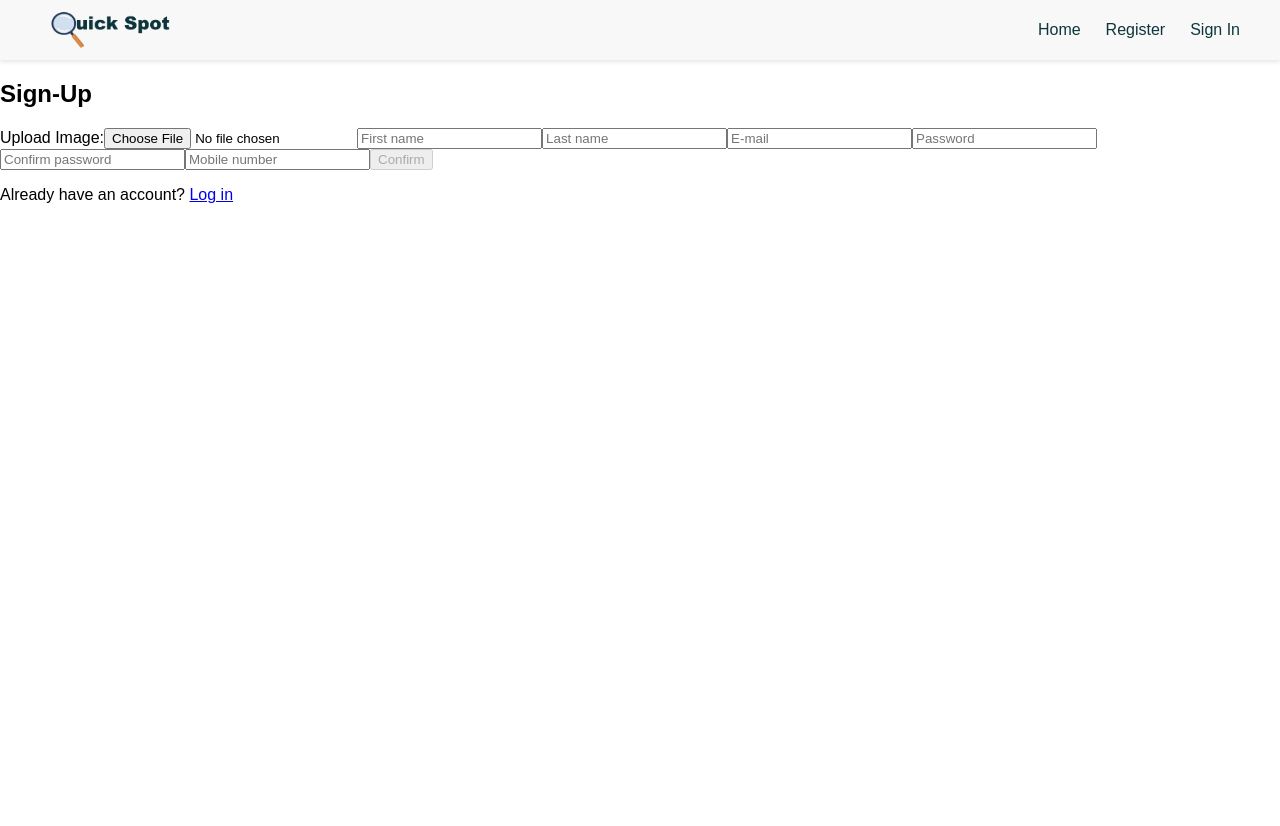
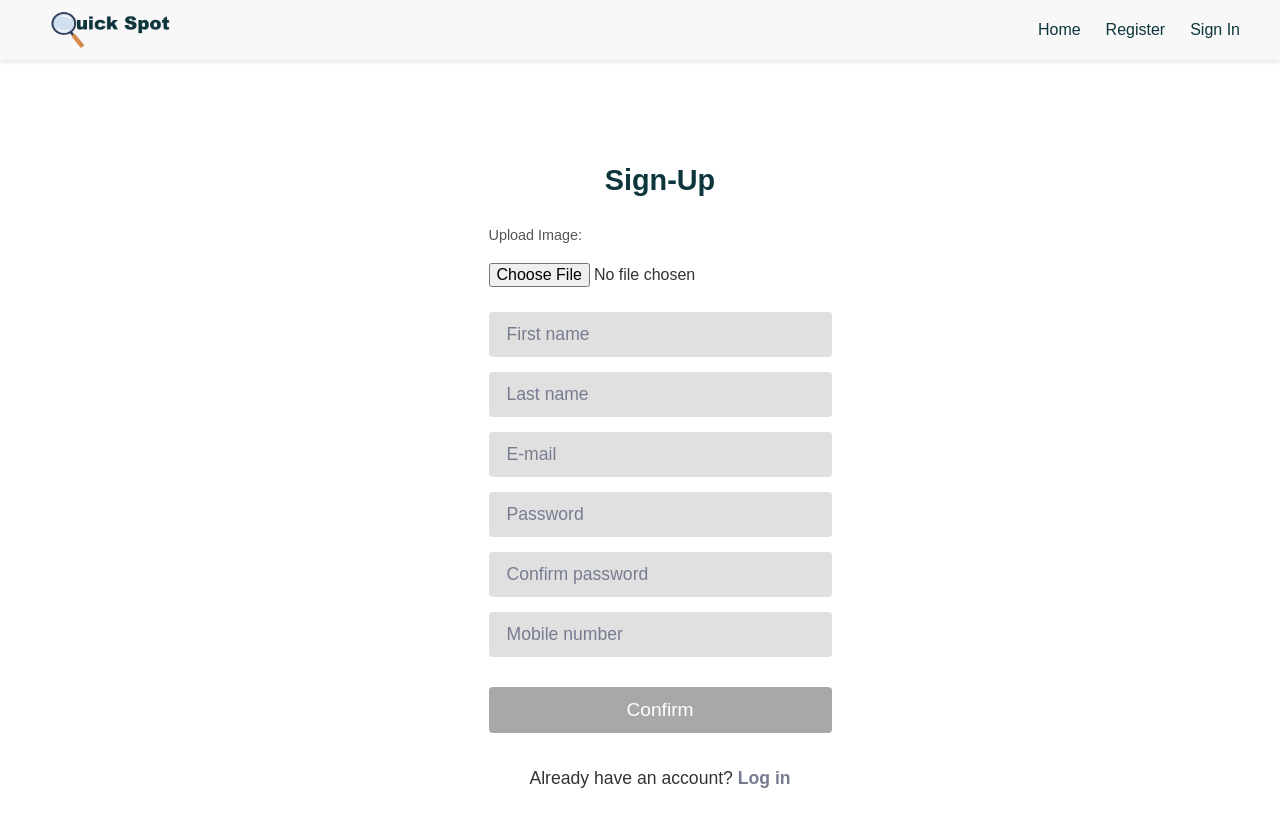
Before and after one commit to HawraAlaam/QuickSpot_frontend, a React (Vite) app: page /register in a window 1280 px wide. Shown: the top 826 px of the page. Built offline with nearby package versions, Linux system fonts and the light colour scheme; the HTML template or start-up script is replaced by a standard one.

Commit message:
finished signup css

```diff
--- a/src/App.css
+++ b/src/App.css
@@ -195,3 +195,116 @@ nav a[onClick]:hover {
     text-decoration: underline;
     color: #0C363C; /* Hover accent color */
 }
+
+/* ==================================== */
+/* 4. REGISTER PAGE STYLES              */
+/* ==================================== */
+
+/* Main Register Container (.register-container) */
+.register-container {
+    /* Aligns the form vertically in the center of the page (set by body styles) */
+    display: flex;
+    flex-direction: column;
+    align-items: center;
+    width: 100%;
+    /* Same width as the Sign In form for consistency */
+    max-width: 450px;
+    padding: 30px 20px;
+    text-align: center;
+
+    /* Slightly lower position than the Sign In form because it's taller */
+    margin-top: 50px;
+    margin-bottom: 50px;
+}
+
+/* Page Title */
+.register-container h2 {
+    font-size: 1.8em;
+    color: #0C363C;
+    margin-bottom: 30px;
+}
+
+/* Form Container */
+.register-container form {
+    width: 100%;
+    display: flex;
+    flex-direction: column;
+    gap: 15px; /* Space between inputs */
+}
+
+/* Input Fields (Text, Email, Password, Tel) */
+.register-container input[type="text"],
+.register-container input[type="email"],
+.register-container input[type="password"],
+.register-container input[type="tel"] {
+    width: 100%;
+    padding: 12px 18px;
+    border: none;
+    border-radius: 4px;
+    background-color: #e0e0e0;
+    font-size: 1.1em;
+    color: #333;
+    box-sizing: border-box;
+}
+
+.register-container input::placeholder {
+    color: #777c90;
+}
+
+/* File Input (Upload Image) */
+.register-container input[type="file"] {
+    /* Style the actual file input button */
+    padding: 10px 0;
+    font-size: 1em;
+    color: #333;
+}
+
+/* Label for File Input */
+.register-container label[for="image"] {
+    display: block;
+    text-align: left;
+    font-size: 0.9em;
+    color: #555;
+    margin-bottom: -5px; /* Pull it closer to the input */
+}
+
+/* Confirm Button Style */
+.register-container button {
+    width: 100%;
+    padding: 12px;
+    background-color: #0C363C;
+    color: white;
+    border: none;
+    border-radius: 4px;
+    font-size: 1.2em;
+    cursor: pointer;
+    transition: background-color 0.2s;
+    margin-top: 15px; /* Extra space above the button */
+}
+
+.register-container button:hover:not(:disabled) {
+    background-color: #0c363c; /* Use the same dark color on hover for simplicity */
+}
+
+.register-container button:disabled {
+    background-color: #a8a8a8;
+    cursor: not-allowed;
+}
+
+/* Already have an account prompt */
+.login-prompt {
+    margin-top: 20px;
+    font-size: 1.1em;
+    color: #333;
+}
+
+.login-prompt a {
+    color: #777c90; /* Gray link color */
+    text-decoration: none;
+    font-weight: bold;
+}
+
+.login-prompt a:hover {
+    text-decoration: underline;
+    color: #0C363C; /* Accent hover color */
+}
```
Also changed, not shown: src/pages/Register.jsx (line endings or trailing spaces).
